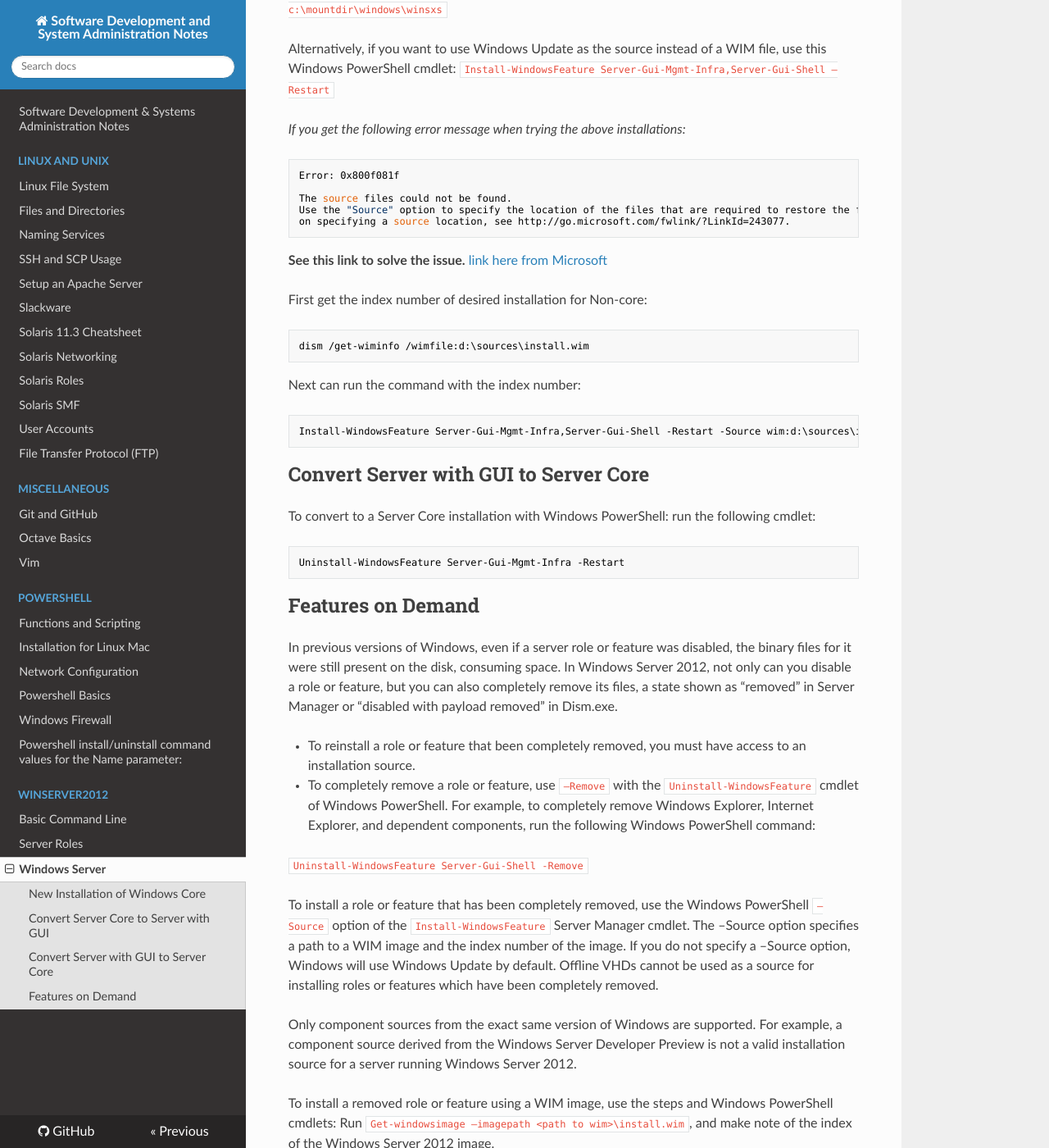
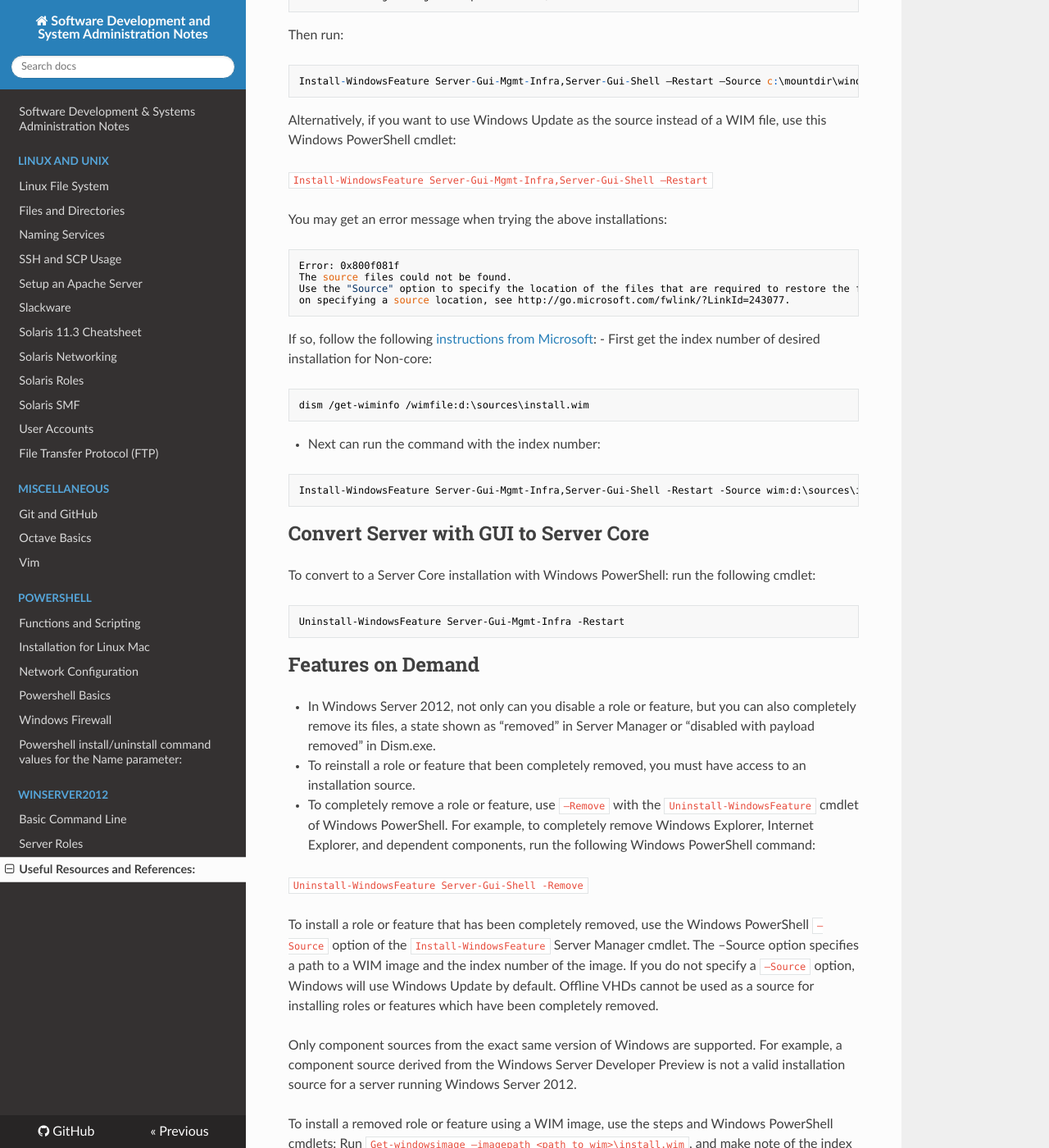
Before and after one commit to dotneko/dev-sysadmin, an MkDocs documentation site: the page built from docs/WinServer2012/Windows_Server.md, in a window 1280 px wide and 1400 px high, scrolled down 882 px. Shown: the whole window at 82% size. Built offline with MkDocs 1.6.1, drawn with Linux system fonts in a browser that asks for light colours; nearby versions of some CDN libraries; some of the changed text lies outside the part shown.

Commit message:
Update Windows_Server.md

````diff
--- a/docs/WinServer2012/Windows_Server.md
+++ b/docs/WinServer2012/Windows_Server.md
@@ -1,4 +1,4 @@
-*References and Links:*
+# Useful Resources and References:
 
 - [Windows Server Overview](https://msdn.microsoft.com/library/dn636873(v=vs.85).aspx)
 - [Windows Server Blog](https://blogs.technet.microsoft.com/windowsserver/)
@@ -23,32 +24,34 @@
 ```
 
 ## Convert Server Core to Server with GUI
+
 To use Windows PowerShell to convert from a Server Core installation to a Server with a GUI installation
-Determine the index number for a Server with a GUI image (for example, SERVERDATACENTER, not SERVERDATACENTERCORE) with: `Get-WindowsImage -ImagePath <path to wim>\install.wim`
-
-Run: `Install-WindowsFeature Server-Gui-Mgmt-Infra,Server-Gui-Shell –Restart –Source c:\mountdir\windows\winsxs`
+Determine the index number for a Server with a GUI image (for example, SERVERDATACENTER, not SERVERDATACENTERCORE) with:
+```
+Get-WindowsImage -ImagePath <path to wim>\install.wim
+```
+Then run:
+```
+Install-WindowsFeature Server-Gui-Mgmt-Infra,Server-Gui-Shell –Restart –Source c:\mountdir\windows\winsxs
+```
 
 Alternatively, if you want to use Windows Update as the source instead of a WIM file, use this Windows PowerShell cmdlet:
+
 `Install-WindowsFeature Server-Gui-Mgmt-Infra,Server-Gui-Shell –Restart`
 
-*If you get the following error message when trying the above installations:*
+You may get an error message when trying the above installations:
 ```
 Error: 0x800f081f
-
 The source files could not be found.
 Use the "Source" option to specify the location of the files that are required to restore the feature. For more information
 on specifying a source location, see http://go.microsoft.com/fwlink/?LinkId=243077.
 ```
-**See this link to solve the issue.** [link here from Microsoft](https://support.microsoft.com/en-us/kb/2913316)
-
-First get the index number of desired installation for Non-core:
-
+If so, follow the following [instructions from Microsoft](https://support.microsoft.com/en-us/kb/2913316):
+- First get the index number of desired installation for Non-core:
 ```
 dism /get-wiminfo /wimfile:d:\sources\install.wim
 ```
-
-Next can run the command with the index number:
-
+- Next can run the command with the index number:
 ```
 Install-WindowsFeature Server-Gui-Mgmt-Infra,Server-Gui-Shell -Restart -Source wim:d:\sources\install.wim:2
 ```
@@ -60,7 +63,7 @@
 ```
 
 ## Features on Demand
-In previous versions of Windows, even if a server role or feature was disabled, the binary files for it were still present on the disk, consuming space. In Windows Server 2012, not only can you disable a role or feature, but you can also completely remove its files, a state shown as “removed” in Server Manager or “disabled with payload removed” in Dism.exe.
+- In Windows Server 2012, not only can you disable a role or feature, but you can also completely remove its files, a state shown as “removed” in Server Manager or “disabled with payload removed” in Dism.exe.
 
 - To reinstall a role or feature that been completely removed, you must have access to an installation source.
 
@@ -69,7 +72,7 @@
 ```Uninstall-WindowsFeature Server-Gui-Shell -Remove
 ```
 
-To install a role or feature that has been completely removed, use the Windows PowerShell `–Source` option of the `Install-WindowsFeature` Server Manager cmdlet. The –Source option specifies a path to a WIM image and the index number of the image. If you do not specify a –Source option, Windows will use Windows Update by default. Offline VHDs cannot be used as a source for installing roles or features which have been completely removed.
+To install a role or feature that has been completely removed, use the Windows PowerShell `–Source` option of the `Install-WindowsFeature` Server Manager cmdlet. The –Source option specifies a path to a WIM image and the index number of the image. If you do not specify a `–Source` option, Windows will use Windows Update by default. Offline VHDs cannot be used as a source for installing roles or features which have been completely removed.
 
 Only component sources from the exact same version of Windows are supported. For example, a component source derived from the Windows Server Developer Preview is not a valid installation source for a server running Windows Server 2012.
 
````
Also changed, not shown: other parts of docs/WinServer2012/Windows_Server.md (+1 -0 lines).
